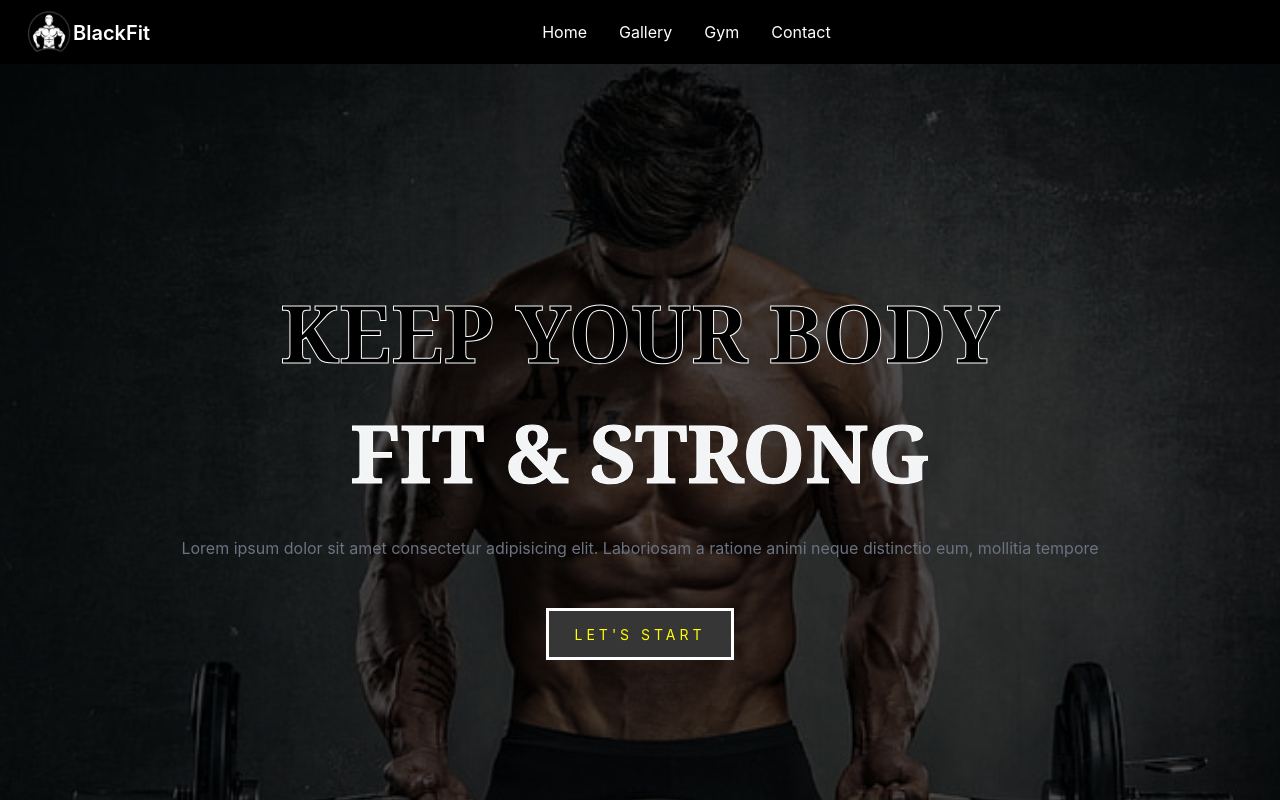
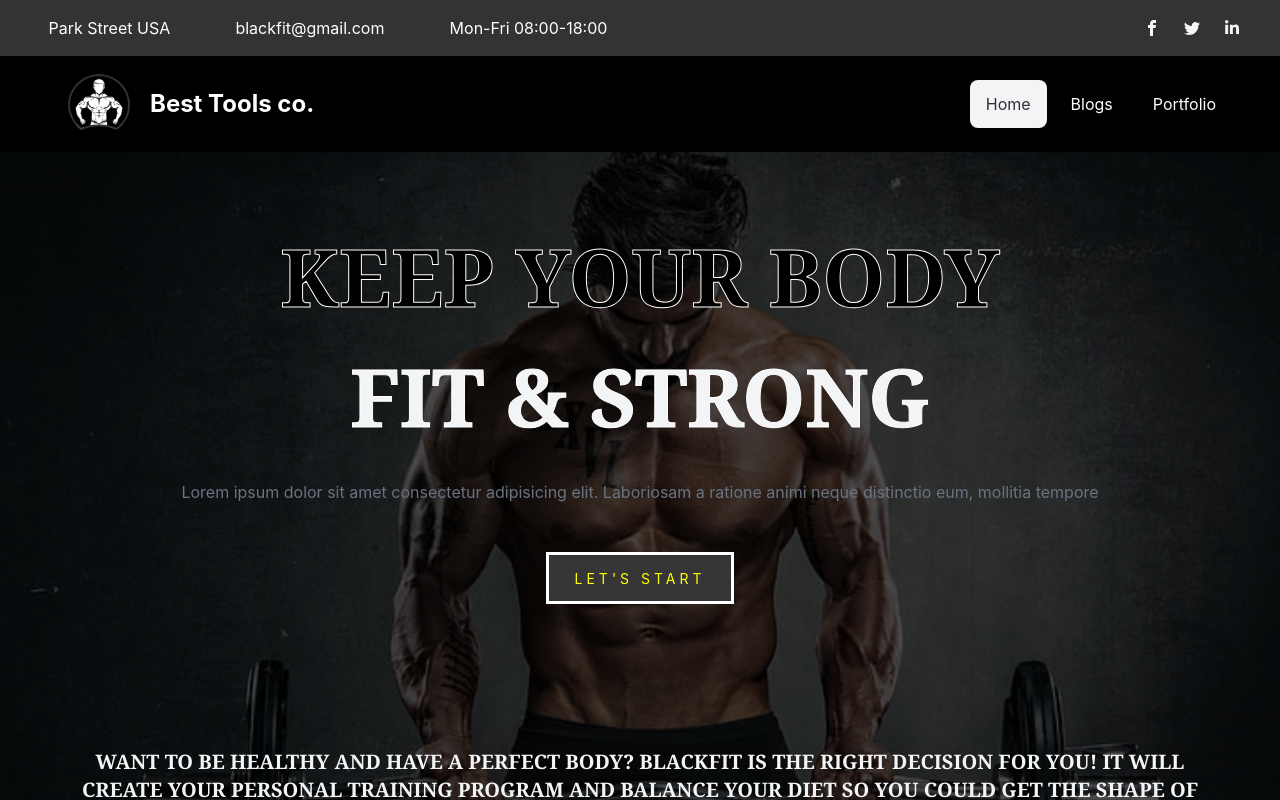
Before and after one commit to SumiAkter2/blackfit, a React (Create React App) app: page / in a window 1280 px wide. Shown: the top 800 px of the page. Built offline with nearby package versions, Linux system fonts and the light colour scheme.

Commit message:
added banner and nav done

```diff
--- a/src/App.js
+++ b/src/App.js
@@ -1,10 +1,14 @@
 import "./App.css";
 import Home from "./Component/Home/Home";
+import Navbar from "./Component/Home/Navbar";
 
 function App() {
   return (
     <div className="App">
-      <Home />
+      <Navbar>
+
+        <Home/>
+    </Navbar>
     </div>
   );
 }
--- /dev/null
+++ b/src/Component/About/About.js
@@ -0,0 +1,11 @@
+import React from 'react';
+
+const About = () => {
+    return (
+        <div>
+
+        </div>
+    );
+};
+
+export default About;
--- a/src/Component/Home/Banner.css
+++ b/src/Component/Home/Banner.css
@@ -34,7 +34,71 @@
     font-family: inherit;
     background: transparent;
 }
+.banner-next-info{
+    background-image: url("../../img/pexels-airam-datoon-13106586.jpg");
+}
+.banner-next-info2{
+    background-image: url("../../img/pexels-cottonbro-studio-4753892.jpg");
+}
+.banner-next-info3 {
+    background-image: url("../../img/pexels-cottonbro-studio-4753996.jpg");
+}
+.btns {
+    --color: #f9f9f9;
+    --color2: rgb(10, 25, 30);
+    padding: 0.8em 1.75em;
+    background-color: transparent;
+    border-radius: 6px;
+    border: .3px solid var(--color);
+    transition: .5s;
+    position: relative;
+    overflow: hidden;
+    cursor: pointer;
+    font-weight: 600;
+    z-index: 1;
+    font-size: 17px;
+    font-family: 'Roboto', 'Segoe UI', sans-serif;
+    text-transform: uppercase;
+    color: var(--color);
+}
 
+.btns::after,
+.btns::before {
+    content: '';
+    display: block;
+    height: 100%;
+    width: 100%;
+    transform: skew(90deg) translate(-50%, -50%);
+    position: absolute;
+    inset: 50%;
+    left: 25%;
+    z-index: -1;
+    transition: .5s ease-out;
+    background-color: var(--color);
+}
+
+.btns::before {
+    top: -50%;
+    left: -25%;
+    transform: skew(90deg) rotate(180deg) translate(-50%, -50%);
+}
+
+.btns:hover::before {
+    transform: skew(45deg) rotate(180deg) translate(-50%, -50%);
+}
+
+.btns:hover::after {
+    transform: skew(45deg) translate(-50%, -50%);
+}
+
+.btns:hover {
+    color: var(--color2);
+}
+
+.btns:active {
+    filter: brightness(.7);
+    transform: scale(.98);
+}
 .button::before {
     content: "Let's Start";
     position: absolute;
@@ -78,13 +142,7 @@
     transform: scale(1) rotateY(360deg);
     opacity: 1;
 }
-.banner-next-info{
-    margin-top: -30px;
-    z-index: 20;
-    /* position: absolute; */
 
-
-}
 /* animation */
 .zoom-in {
 animation: zoom-in 80s ease-out infinite;
--- a/src/Component/Home/Banner.js
+++ b/src/Component/Home/Banner.js
@@ -1,14 +1,16 @@
 import React from "react";
 import "./Banner.css";
+import { BiTimer } from "react-icons/bi";
+import { GiStairsGoal } from "react-icons/gi";
 import { banner } from "../../info";
 const Banner = () => {
   const { titlePart1, titlePart2, subtitle, textBtn } = banner;
   return (
     <div className="">
-      <div className="banner-container hero ">
+      <div className="banner-container hero">
         <div className="banner-content opacity-70 hero-overlay"> </div>
         <div className="hero-content ">
-          <div className="text-center mt-48">
+          <div className="text-center mt-12">
             <h1 className="text-black lg:text-5xl text-xl font-serif font-bold uppercase ">
               <span> {titlePart1}</span>
             </h1>
@@ -37,33 +39,62 @@ const Banner = () => {
         </div>
       </div>
       {/* ======banner next info=========== */}
-      {/* <div
-        className=" grid grid-cols-1 lg:grid-cols-3
-     banner-info banner-next-info mx-auto gap-12"
+      <div
+        className=" lg:flex
+     mx-auto mb-6 "
       >
-        <div className="bg-info p-6">
-          <h1>Upcoming Classes See what is next</h1>
-          <div className="flex justify-between items-center">
-            <p>Active Adults</p>
-            <p>11:00 am - 02:00 pm</p>
-          </div>
-          <div className="flex justify-between items-center">
-            <p>Active Kids</p>
-            <p>02:00 pm - 05:00 pm</p>
+        <div className="hero flex-1 banner-next-info">
+          <div className="hero-overlay bg-black bg-opacity-50"></div>
+          <div className="hero-content text-center text-neutral-content">
+            <div className=" text-primary p-6">
+              <BiTimer size="70px" className="mx-auto" />
+
+              <h1 className="mb-5 lg:text-4xl font-bold text-xl">
+                PROGRESSION
+              </h1>
+              <p className="mb-5">
+                The point of using Lorem Ipsum is that it has pi motive
+                re-or-less for normal distribution.
+              </p>
+              <button class="btns"> view Progression</button>
+            </div>
           </div>
         </div>
-        <div className="bg-secondary p-6">
-          <h1>Upcoming Classes See what is next</h1>
-          <div className="flex justify-between items-center">
-            <p>Active Adults</p>
-            <p>11:00 am - 02:00 pm</p>
-          </div>
-          <div className="flex justify-between items-center">
-            <p>Active Kids</p>
-            <p>02:00 pm - 05:00 pm</p>
+        <div className="hero flex-1 banner-next-info2">
+          <div className="hero-overlay bg-black bg-opacity-50"></div>
+          <div className="hero-content text-center text-neutral-content">
+            <div className=" text-primary p-6">
+              <GiStairsGoal size="70px" className="mx-auto" />
+
+              <h1 className="mb-5 lg:text-4xl font-bold text-xl">
+                Achieve Your Goals
+              </h1>
+              <p className="mb-5 ">
+                Ready to kick start your new healthy lifestyle? Contact us for a
+                20% off your introductory training session.
+              </p>
+              <button class="btns"> view Class Schedule</button>
+            </div>
           </div>
         </div>
-      </div> */}
+        <div className="hero flex-1 banner-next-info3">
+          <div className="hero-overlay bg-black bg-opacity-50"></div>
+          <div className="hero-content text-center text-neutral-content">
+            <div className=" text-primary p-6">
+              <BiTimer size="70px" className="mx-auto" />
+
+              <h1 className="mb-5 lg:text-4xl font-bold text-xl">
+                Train Day and Night
+              </h1>
+              <p className="mb-5">
+                Our members wanted more flexible opening hours, so we offer them
+                24/7 access since the last year.
+              </p>
+              <button class="btns"> Find Your Perfect Plan</button>
+            </div>
+          </div>
+        </div>
+      </div>
     </div>
   );
 };
--- a/src/Component/Home/Home.js
+++ b/src/Component/Home/Home.js
@@ -1,14 +1,13 @@
-import React from 'react';
-import Banner from './Banner';
-import Navbar from './Navbar';
+import React from "react";
+import Banner from "./Banner";
+import Navbar from "./Navbar";
 
 const Home = () => {
-    return (
-        <div>
-            <Navbar />
-            <Banner/>
-        </div>
-    );
+  return (
+    <div>
+      <Banner />
+    </div>
+  );
 };
 
 export default Home;
--- a/src/Component/Home/Navbar.js
+++ b/src/Component/Home/Navbar.js
@@ -1,22 +1,111 @@
-import React, { useState } from "react";
-import { HiMenuAlt2 } from "react-icons/hi";
-import { AiOutlineClose } from "react-icons/ai";
+import { FaLinkedinIn } from "react-icons/fa";
+import { ImFacebook } from "react-icons/im";
+import { BsTwitter } from "react-icons/bs";
 import "./Navbar.css";
 import BrandLogo from "../../img/1471828-middle-removebg-preview.png";
-import { navMenu } from "../../info";
-const Navbar = () => {
-  const [menu, setMenu] = useState(false);
+
+import { NavLink } from "react-router-dom";
+const Navbar = ({ children }) => {
+  // const [menu, setMenu] = useState(false);
 
   return (
     <div>
-      <div className="navbar bg-black text-white ">
+      <div className="">
+        <div className="drawer drawer-end fixed top-0">
+          <input id="  my-drawer-3" type="checkbox" className="drawer-toggle" />
+          <div className="drawer-content flex flex-col">
+            <div className="flex justify-between items-center bg-black text-black opacity-80 p-4 ">
+              <div className="flex justify-around w-1/2">
+                <p className="text-white lg:block hidden">Park Street USA</p>
+                <p className="text-white ">blackfit@gmail.com</p>
+                <p className="text-white lg:block hidden">
+                  Mon-Fri 08:00-18:00
+                </p>
+              </div>
+              <div className="flex lg:justify-around  items-center  text-primary">
+                <ImFacebook className="lg:mr-6 mr-2 hover:text-neutral" />
+                <BsTwitter className="lg:mr-6 mr-2  hover:text-neutral" />
+                <FaLinkedinIn className="lg:mr-6 mr-2 hover:text-neutral" />
+              </div>
+            </div>
+            <div className="w-full navbar bg-black text-white p-12">
+              <div className="flex-1 px-2 mx-2 font-bold text-2xl">
+                <img
+                  style={{ width: "70px" }}
+                  src={BrandLogo}
+                  alt="brand-logo"
+                  className="mr-4"
+                />
+                Best Tools co.
+              </div>
+              <div className="flex-none lg:hidden">
+                <label for="  my-drawer-3" className="btn btn-square btn-ghost">
+                  <svg
+                    xmlns="http://www.w3.org/2000/svg"
+                    fill="none"
+                    viewBox="0 0 24 24"
+                    className="inline-block w-6 h-6 stroke-current"
+                  >
+                    <path
+                      strokeLinecap="round"
+                      strokeLinejoin="round"
+                      strokeWidth="2"
+                      d="M4 6h16M4 12h16M4 18h16"
+                    ></path>
+                  </svg>
+                </label>
+              </div>
+
+              <div className="flex-none hidden lg:block  ">
+                <ul className="menu  menu-horizontal gap-x-2  ">
+                  <li>
+                    <NavLink className="rounded-lg  my-2 " to="/">
+                      Home
+                    </NavLink>
+                  </li>
+
+                  <li>
+                    <NavLink className="rounded-lg  my-2" to="/blogs">
+                      Blogs
+                    </NavLink>
+                  </li>
+                  <li>
+                    <NavLink className="rounded-lg  my-2" to="/myportfolio">
+                      Portfolio
+                    </NavLink>
+                  </li>
+                </ul>
+              </div>
+            </div>
+
+            {children}
+          </div>
+          <div className="drawer-side   ">
+            <label for="  my-drawer-3" className="drawer-overlay"></label>
+            <ul className="menu p-2 overflow-y-auto w-80 bg-base-100">
+              <li>
+                <NavLink className="rounded-lg  my-2 " to="/">
+                  Home
+                </NavLink>
+              </li>
+
+              <li>
+                <NavLink className="rounded-lg  my-2" to="/blogs">
+                  Blogs
+                </NavLink>
+              </li>
+            </ul>
+          </div>
+        </div>
+      </div>
+      {/* <div className="navbar bg-black text-white ">
         <div className={` navbar-start`}>
                   <a className="btn btn-ghost normal-case text-xl" href="/">
                       <img src={BrandLogo} alt="brandLogo" className="w-12 h-12" />
             BlackFit
           </a>
         </div>
-        {/* for desktop */}
+
         <div className="navbar-end hidden lg:flex">
           <ul className="menu menu-horizontal px-1 ">
             {navMenu.map((item, index) => {
@@ -28,7 +117,7 @@ const Navbar = () => {
             })}
           </ul>
         </div>
-        {/* for mobile */}
+
         <div className="navbar-end">
           <div
             onClick={() => setMenu(!menu)}
@@ -50,7 +139,7 @@ const Navbar = () => {
             })}
           </ul>
         </div>
-      </div>
+      </div> */}
     </div>
   );
 };
```
